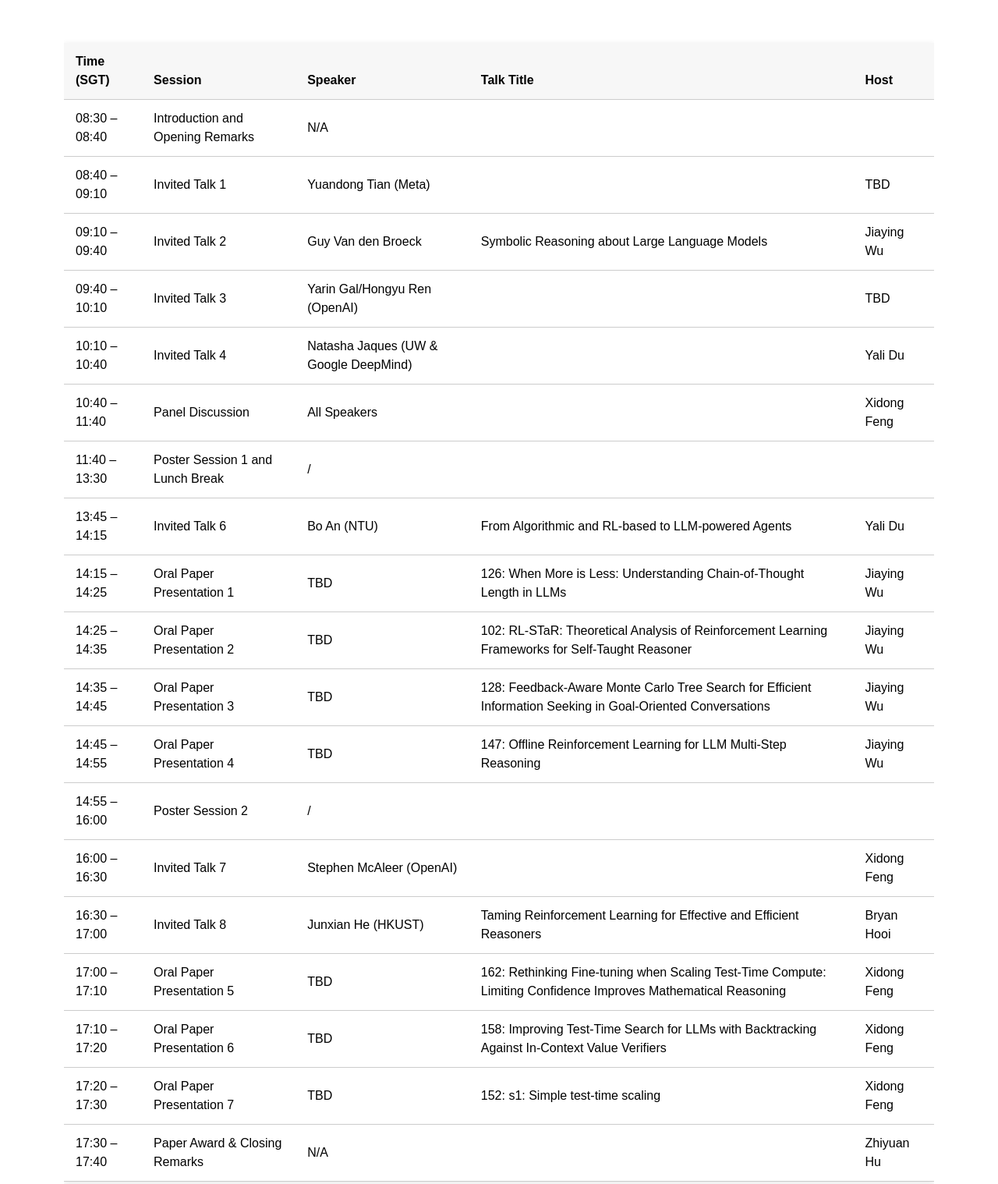
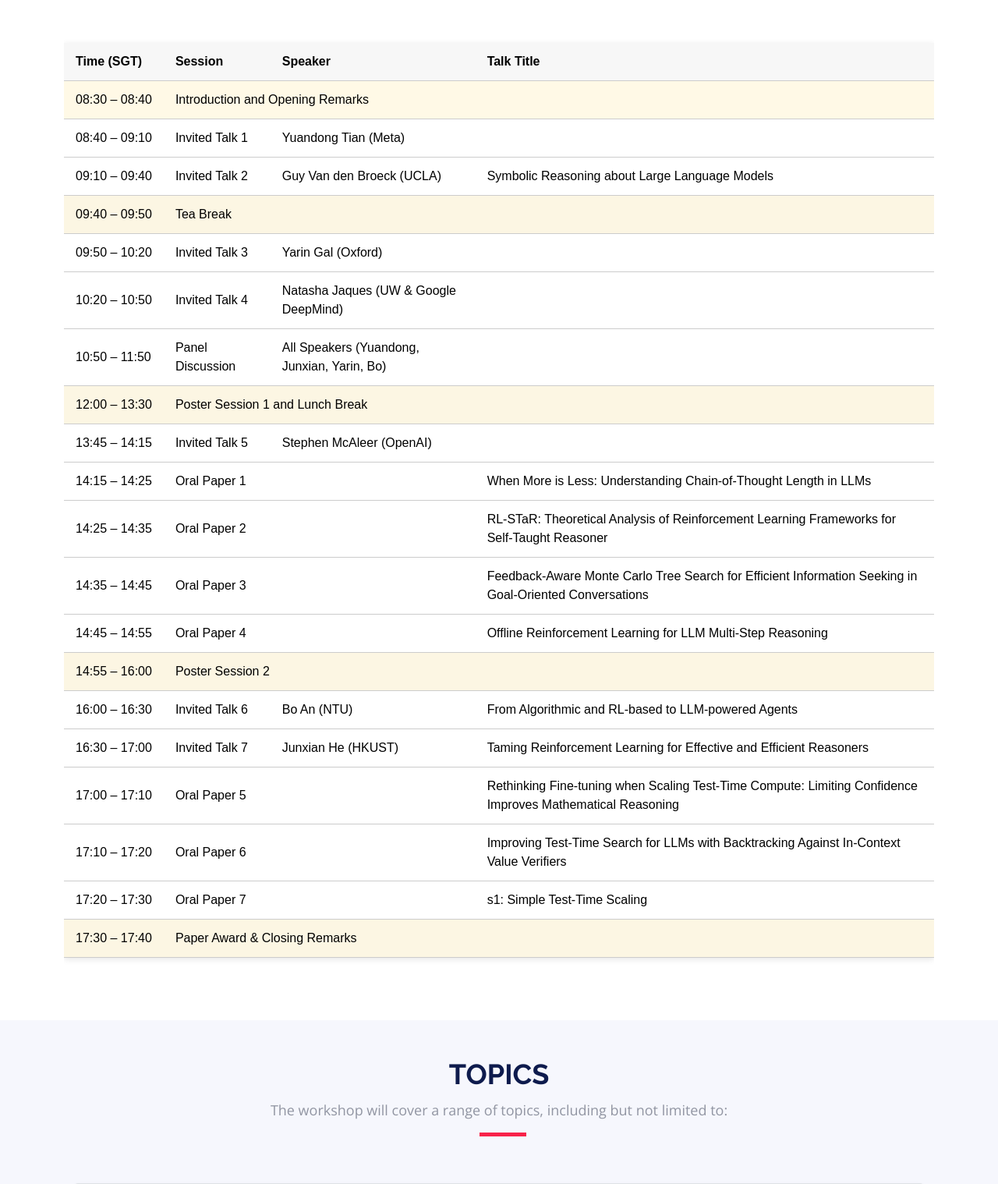
Before and after one commit to workshop-secure-collaborative-computing/workshop-secure-collaborative-computing.github.io, a plain HTML site: page index.html in a window 1280 px wide. Shown: the part 1280-2798 px from the top of the page at 78% size. Drawn offline with nearby package versions, Linux system fonts and the light colour scheme.

Commit message:
update schedule and speakers

```diff
--- a/index.html
+++ b/index.html
@@ -139,158 +139,157 @@
     <div class="section-header">
       <h2>Schedule</h2>
     </div>
+
+    <style>
+      /* keep time on a single line */
+      .schedule-table td.time,
+      .schedule-table th:first-child {
+        white-space: nowrap;
+      }
+      /* distinct background colours for special rows with higher specificity */
+      .schedule-table tr.opening-row td {
+        background-color: #fff3cd80 !important; /* light grey */
+      }
+      .schedule-table tr.break-row td {
+        background-color: #fff3cd80 !important; /* soft yellow */
+      }
+      .schedule-table tr.poster-row td {
+        background-color: #fff3cd80 !important; /* soft cyan */
+      }
+      .schedule-table tr.closing-row td {
+        background-color: #fff3cd80 !important; /* soft pink */
+      }
+    </style>
+
     <div class="table-responsive">
       <table class="schedule-table table align-middle">
         <thead>
           <tr>
-                <th>Time (SGT)</th>
+            <th>Time&nbsp;(SGT)</th>
             <th>Session</th>
             <th>Speaker</th>
-                <th>Talk Title</th>
-                <th>Host</th>
+            <th>Talk&nbsp;Title</th>
           </tr>
         </thead>
         <tbody>
-              <!-- 非 contributed talk 部分 -->
+          <tr class="opening-row">
+            <td class="time">08:30 – 08:40</td>
+            <td colspan="3">Introduction and Opening Remarks</td>
+          </tr>
+
           <tr>
-                <td>08:30 – 08:40</td>
-                <td>Introduction and Opening Remarks</td>
-                <td>N/A</td>
-                <td></td>
+            <td class="time">08:40 – 09:10</td>
+            <td>Invited Talk&nbsp;1</td>
+            <td>Yuandong Tian (Meta)</td>
             <td></td>
           </tr>
           <tr>
-                <td>08:40 – 09:10</td>
-                <td>Invited Talk 1</td>
-                <td>Yuandong Tian (Meta)</td>
-                <td></td>
-                <td>TBD</td>
+            <td class="time">09:10 – 09:40</td>
+            <td>Invited Talk&nbsp;2</td>
+            <td>Guy Van den Broeck (UCLA)</td>
+            <td>Symbolic Reasoning about Large Language Models</td>
+          </tr>
+          <tr class="break-row">
+            <td class="time">09:40 – 09:50</td>
+            <td colspan="3">Tea Break</td>
           </tr>
           <tr>
-                <td>09:10 – 09:40</td>
-                <td>Invited Talk 2</td>
-                <td>Guy Van den Broeck</td>
-                <td>Symbolic Reasoning about Large Language Models</td>
-                <td>Jiaying Wu</td>
-              </tr>
-              <tr>
-                <td>09:40 – 10:10</td>
-                <td>Invited Talk 3</td>
-                <td>Yarin Gal/Hongyu Ren (OpenAI)</td>
-                <td></td>
-                <td>TBD</td>
-              </tr>
-              <tr>
-                <td>10:10 – 10:40</td>
-                <td>Invited Talk 4</td>
-                <td>Natasha Jaques (UW &amp; Google DeepMind)</td>
-                <td></td>
-                <td>Yali Du</td>
-              </tr>
-              <tr>
-                <td>10:40 – 11:40</td>
-                <td>Panel Discussion</td>
-                <td>All Speakers</td>
-                <td></td>
-                <td>Xidong Feng</td>
-              </tr>
-              <tr>
-                <td>11:40 – 13:30</td>
-                <td>Poster Session 1 and Lunch Break</td>
-                <td>/</td>
-                <td></td>
+            <td class="time">09:50 – 10:20</td>
+            <td>Invited Talk&nbsp;3</td>
+            <td>Yarin Gal (Oxford)</td>
             <td></td>
           </tr>
           <tr>
-                <td>13:45 – 14:15</td>
-                <td>Invited Talk 6</td>
-                <td>Bo An (NTU)</td>
-                <td>From Algorithmic and RL-based to LLM-powered Agents</td>
-                <td>Yali Du</td>
-              </tr>
-              <!-- Oral Paper Presentation 部分 -->
-              <tr>
-                <td>14:15 – 14:25</td>
-                <td>Oral Paper Presentation 1</td>
-                <td>TBD</td>
-                <td>126: When More is Less: Understanding Chain-of-Thought Length in LLMs</td>
-                <td>Jiaying Wu</td>
-              </tr>
-              <tr>
-                <td>14:25 – 14:35</td>
-                <td>Oral Paper Presentation 2</td>
-                <td>TBD</td>
-                <td>102: RL-STaR: Theoretical Analysis of Reinforcement Learning Frameworks for Self-Taught Reasoner</td>
-                <td>Jiaying Wu</td>
-              </tr>
-              <tr>
-                <td>14:35 – 14:45</td>
-                <td>Oral Paper Presentation 3</td>
-                <td>TBD</td>
-                <td>128: Feedback-Aware Monte Carlo Tree Search for Efficient Information Seeking in Goal-Oriented Conversations</td>
-                <td>Jiaying Wu</td>
-              </tr>
-              <tr>
-                <td>14:45 – 14:55</td>
-                <td>Oral Paper Presentation 4</td>
-                <td>TBD</td>
-                <td>147: Offline Reinforcement Learning for LLM Multi-Step Reasoning</td>
-                <td>Jiaying Wu</td>
-              </tr>
-              <tr>
-                <td>14:55 – 16:00</td>
-                <td>Poster Session 2</td>
-                <td>/</td>
-                <td></td>
+            <td class="time">10:20 – 10:50</td>
+            <td>Invited Talk&nbsp;4</td>
+            <td>Natasha Jaques (UW &amp; Google DeepMind)</td>
             <td></td>
           </tr>
           <tr>
-                <td>16:00 – 16:30</td>
-                <td>Invited Talk 7</td>
+            <td class="time">10:50 – 11:50</td>
+            <td>Panel Discussion</td>
+            <td>All Speakers (Yuandong, Junxian, Yarin, Bo)</td>
+            <td></td>
+          </tr>
+          <tr class="poster-row">
+            <td class="time">12:00 – 13:30</td>
+            <td colspan="3">Poster Session&nbsp;1 and Lunch Break</td>
+          </tr>
+          <tr>
+            <td class="time">13:45 – 14:15</td>
+            <td>Invited Talk&nbsp;5</td>
             <td>Stephen McAleer (OpenAI)</td>
             <td></td>
-                <td>Xidong Feng</td>
           </tr>
           <tr>
-                <td>16:30 – 17:00</td>
-                <td>Invited Talk 8</td>
+            <td class="time">14:15 – 14:25</td>
+            <td>Oral Paper 1</td>
+            <td></td>
+            <td>When More is Less: Understanding Chain-of-Thought Length in LLMs</td>
+          </tr>
+          <tr>
+            <td class="time">14:25 – 14:35</td>
+            <td>Oral Paper 2</td>
+            <td></td>
+            <td>RL-STaR: Theoretical Analysis of Reinforcement Learning Frameworks for Self-Taught Reasoner</td>
+          </tr>
+          <tr>
+            <td class="time">14:35 – 14:45</td>
+            <td>Oral Paper 3</td>
+            <td></td>
+            <td>Feedback-Aware Monte Carlo Tree Search for Efficient Information Seeking in Goal-Oriented Conversations</td>
+          </tr>
+          <tr>
+            <td class="time">14:45 – 14:55</td>
+            <td>Oral Paper 4</td>
+            <td></td>
+            <td>Offline Reinforcement Learning for LLM Multi-Step Reasoning</td>
+          </tr>
+          <tr class="poster-row">
+            <td class="time">14:55 – 16:00</td>
+            <td colspan="3">Poster Session&nbsp;2</td>
+          </tr>
+          <tr>
+            <td class="time">16:00 – 16:30</td>
+            <td>Invited Talk&nbsp;6</td>
+            <td>Bo An (NTU)</td>
+            <td>From Algorithmic and RL-based to LLM-powered Agents</td>
+          </tr>
+          <tr>
+            <td class="time">16:30 – 17:00</td>
+            <td>Invited Talk&nbsp;7</td>
             <td>Junxian He (HKUST)</td>
             <td>Taming Reinforcement Learning for Effective and Efficient Reasoners</td>
-                <td>Bryan Hooi</td>
           </tr>
           <tr>
-                <td>17:00 – 17:10</td>
-                <td>Oral Paper Presentation 5</td>
-                <td>TBD</td>
-                <td>162: Rethinking Fine-tuning when Scaling Test-Time Compute: Limiting Confidence Improves Mathematical Reasoning</td>
-                <td>Xidong Feng</td>
+            <td class="time">17:00 – 17:10</td>
+            <td>Oral Paper 5</td>
+            <td></td>
+            <td>Rethinking Fine-tuning when Scaling Test-Time Compute: Limiting Confidence Improves Mathematical Reasoning</td>
           </tr>
           <tr>
-                <td>17:10 – 17:20</td>
-                <td>Oral Paper Presentation 6</td>
-                <td>TBD</td>
-                <td>158: Improving Test-Time Search for LLMs with Backtracking Against In-Context Value Verifiers</td>
-                <td>Xidong Feng</td>
+            <td class="time">17:10 – 17:20</td>
+            <td>Oral Paper 6</td>
+            <td></td>
+            <td>Improving Test-Time Search for LLMs with Backtracking Against In-Context Value Verifiers</td>
           </tr>
           <tr>
-                <td>17:20 – 17:30</td>
-                <td>Oral Paper Presentation 7</td>
-                <td>TBD</td>
-                <td>152: s1: Simple test-time scaling</td>
-                <td>Xidong Feng</td>
+            <td class="time">17:20 – 17:30</td>
+            <td>Oral Paper 7</td>
+            <td></td>
+            <td>s1: Simple Test-Time Scaling</td>
           </tr>
-              <tr>
-                <td>17:30 – 17:40</td>
-                <td>Paper Award &amp; Closing Remarks</td>
-                <td>N/A</td>
-                <td></td>
-                <td>Zhiyuan Hu</td>
+          <tr class="closing-row">
+            <td class="time">17:30 – 17:40</td>
+            <td colspan="3">Paper Award &amp; Closing Remarks</td>
           </tr>
         </tbody>
       </table>
     </div>
   </div>
 </section>
+
+
     <!-- End Schedule Section -->
 
     <!-- ======= Topics Section ======= -->
@@ -553,18 +552,18 @@
     <section id="speakers" class="section-with-bg">
       <div class="container" data-aos="fade-up">
         <div class="section-header">
-          <h2>Speakers and Panelists (Tentative)</h2>
+          <h2>Speakers and Panelists</h2>
         </div>
 
         <div class="row">
-          <div class="col-md-3 col-sm-4 col-6">
+        <!--  <div class="col-md-3 col-sm-4 col-6">
             <div class="speaker" data-aos="fade-up" data-aos-delay="200" style="text-align: center;">
               <img src="assets/img/speakers/speaker_1_.jpg" alt="Sheila McIlraith" class="img-fluid">
               <br><a href="https://www.cs.toronto.edu/~sheila/" style="font-size: 1.2em; color: #00356B;">Sheila McIlraith</a></br>
               <p>University of Toronto<br>
                 (Fellow of ACM, Fellow of AAAI)</p>
             </div>
-          </div>
+          </div> -->
 
           <div class="col-md-3 col-sm-4 col-6">
             <div class="speaker" data-aos="fade-up" data-aos-delay="200" style="text-align: center;">
@@ -578,9 +577,8 @@
           <div class="col-md-3 col-sm-4 col-6">
             <div class="speaker" data-aos="fade-up" data-aos-delay="200" style="text-align: center;">
               <img src="assets/img/speakers/speaker_3_.jpg" alt="Hongyu Ren" class="img-fluid">
-              <br><a href="http://hyren.me/" style="font-size: 1.2em; color: #00356B;">Hongyu Ren</a></br>
-              <p>OpenAI<br>
-                (Foundational Contributor of OpenAI o1)</p>
+              <br><a href="http://hyren.me/" style="font-size: 1.2em; color: #00356B;">Yarin Gal</a></br>
+              <p>Oxford<br></p>
             </div>
           </div>
 
```
Also changed, not shown: assets/img/speakers/speaker_3_.jpg. Lines whose indentation alone changed are shown as unchanged.
